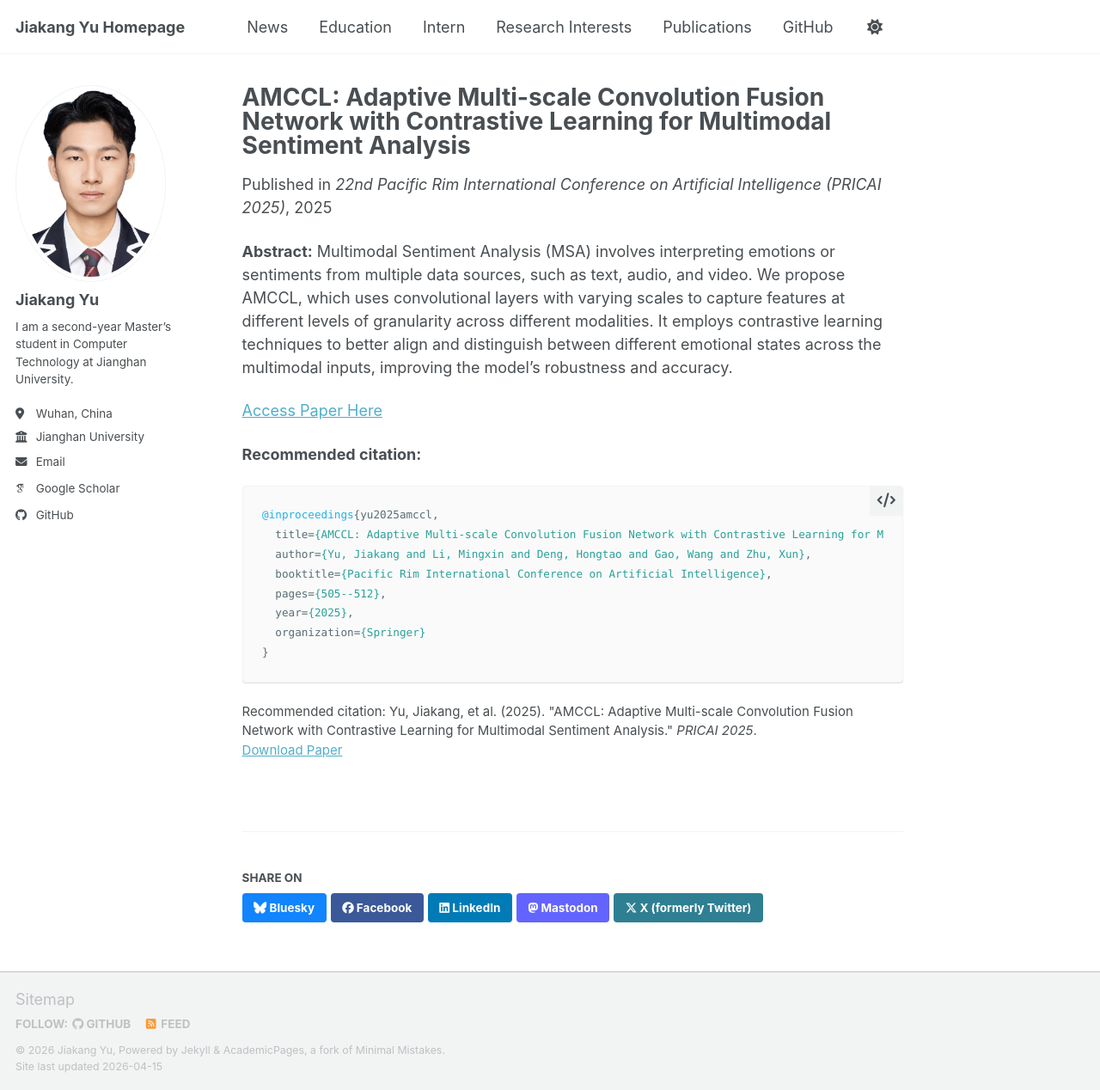
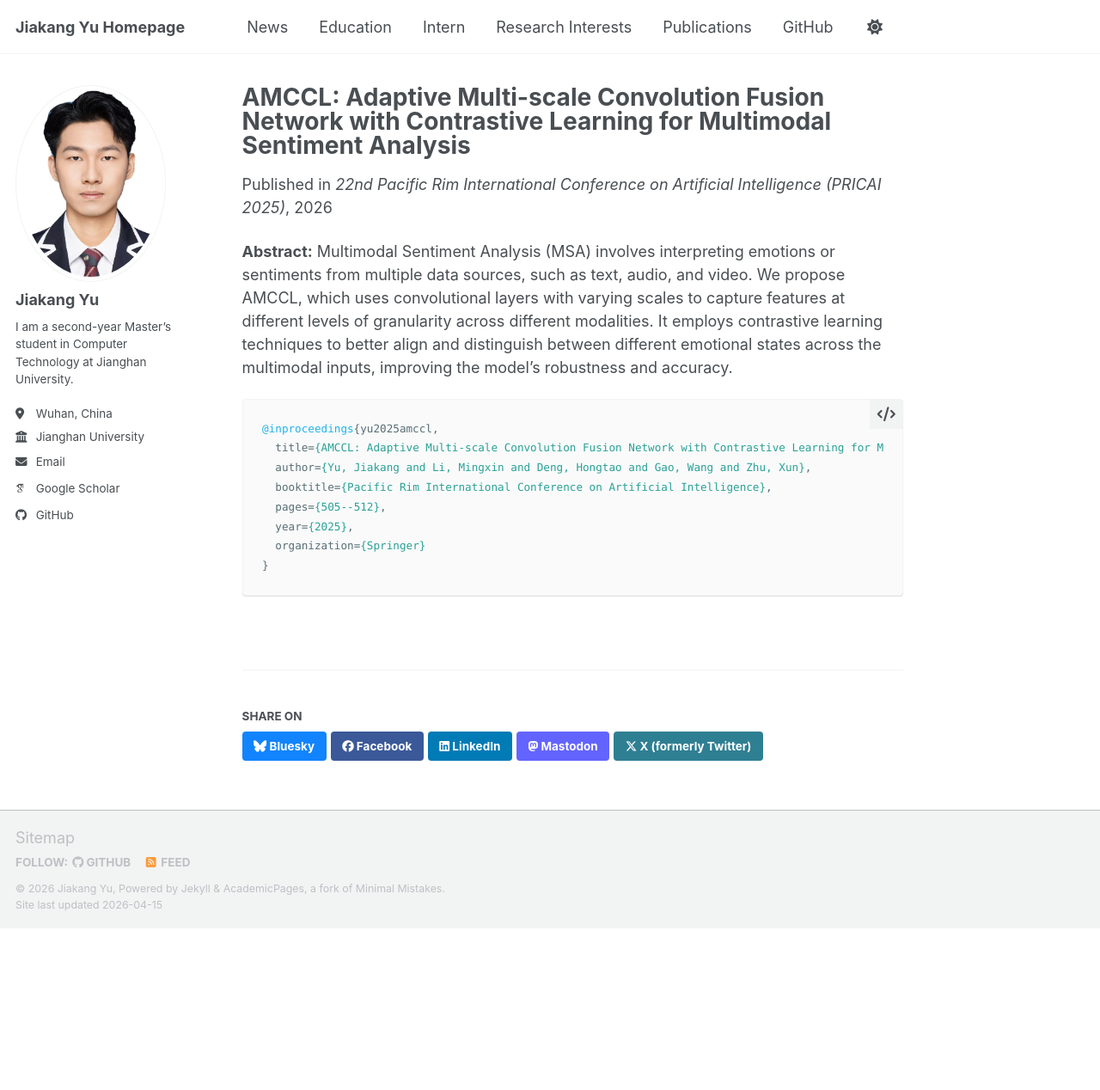
Before and after one commit to kaka-yjk/kaka-yjk.github.io, a Jekyll site: the page built from _publications/2026-02-23-amccl.md, in a window 1280 px wide and 1268 px high. Shown: the whole window at 86% size. Built offline with Jekyll 4.4.1, drawn with Linux system fonts in a browser that asks for light colours; some web fonts are replaced; a script bundle is joined from its source files by our own code; library files that are not in the unit come from our copies.

Commit message:
Update About Me, rename and update publication date for AMCCL

````diff
--- a/_publications/2025-08-01-amccl.md
+++ b/_publications/2026-02-23-amccl.md
@@ -2,20 +2,14 @@
 title: "AMCCL: Adaptive Multi-scale Convolution Fusion Network with Contrastive Learning for Multimodal Sentiment Analysis"
 collection: publications
 category: conferences
-permalink: /publication/2025-08-01-amccl
+permalink: /publication/2026-02-23-amccl
 excerpt: 'This paper proposes AMCCL, a deep learning framework designed for Multimodal Sentiment Analysis (MSA) using adaptive multi-scale convolution and contrastive learning.'
-date: 2025-08-01
+date: 2026-02-23
 venue: '22nd Pacific Rim International Conference on Artificial Intelligence (PRICAI 2025)'
-paperurl: 'https://doi.org/10.1007/978-981-95-7081-2_34'
-citation: 'Yu, Jiakang, et al. (2025). &quot;AMCCL: Adaptive Multi-scale Convolution Fusion Network with Contrastive Learning for Multimodal Sentiment Analysis.&quot; <i>PRICAI 2025</i>.'
 ---
 
 **Abstract:**
 Multimodal Sentiment Analysis (MSA) involves interpreting emotions or sentiments from multiple data sources, such as text, audio, and video. We propose AMCCL, which uses convolutional layers with varying scales to capture features at different levels of granularity across different modalities. It employs contrastive learning techniques to better align and distinguish between different emotional states across the multimodal inputs, improving the model's robustness and accuracy.
-
-[Access Paper Here](https://doi.org/10.1007/978-981-95-7081-2_34)
-
-**Recommended citation:**
 
 ```bibtex
 @inproceedings{yu2025amccl,
````
Also changed, not shown: _pages/about.md (+3 -2 lines).
